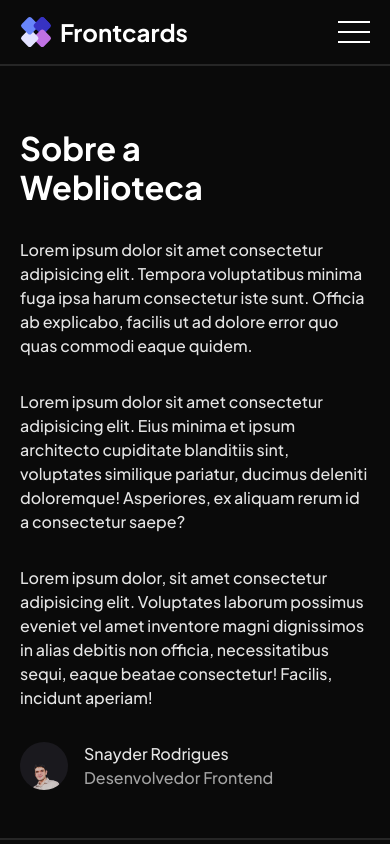
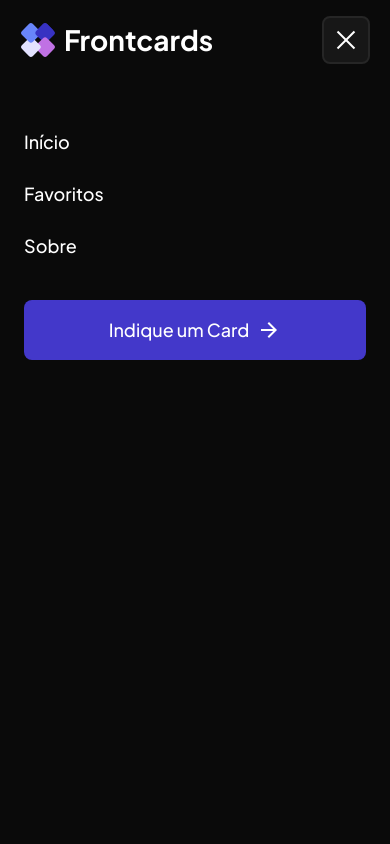
Before and after one commit to SnayderRodrigues/frontcards, a React (Vite) app: page /about in a window 390 px wide. Both pictures are taken after a click on the button 354 px from the left and 32 px from the top of the page. Shown: the top 844 px of the page. Built offline with nearby package versions, Linux system fonts and the light colour scheme.

Commit message:
feat: Add new menu to Header component

```diff
--- a/src/app/about/Page.jsx
+++ b/src/app/about/Page.jsx
@@ -7,7 +7,7 @@ const AboutPage = () => {
       <section className="font-medium">
         <div className="wrapper pt-32 sm:pt-36 lg:pt-36 xl:pt-40 pb-12 md:pb-16 lg:pb-24">
           <h1 className="mb-8 lg:mb-12">
-            Sobre a <br /> Weblioteca
+            Sobre <br /> Frontcards
           </h1>
           <div className="flex items-center gap-16">
             <div className="flex flex-col gap-8 text-base sm:text-lg lg:text-xl xl:text-2xl text-neutral-200 max-w-[60ch]">
--- a/src/components/Filter.jsx
+++ b/src/components/Filter.jsx
@@ -89,7 +89,27 @@ const Filter = ({
       </div>
       <div className="fixed bottom-4 left-0 right-0 z-50 flex md:hidden gap-2 bg-neutral-900 p-3 border-2 border-neutral-800 rounded-xl mx-5 sm:mx-8 shadow-4xl">
         <button
-          className={`w-full md:hidden flex items-center gap-2 font-semibold bg-neutral-800 p-3 rounded-lg`}
+          className={`w-full md:hidden flex items-center gap-2 font-semibold ${
+             selectedCategory === "Todos"
+              ? "bg-neutral-800"
+              : ""
+          } ${
+             selectedCategory === "Frontend"
+              ? "bg-indigo-700"
+              : ""
+          } ${
+             selectedCategory === "Design"
+              ? "bg-purple-600"
+              : ""
+          } ${
+             selectedCategory === "Aprendizado"
+              ? "bg-emerald-600"
+              : ""
+          } ${
+             selectedCategory === "Criadores"
+              ? "bg-rose-600"
+              : ""
+          } p-3 rounded-lg`}
           onClick={handleCategoryIsOpen}
         >
           <svg
--- a/src/components/Header.jsx
+++ b/src/components/Header.jsx
@@ -1,25 +1,34 @@
-import React from "react";
+import React, { useState } from "react";
 import { Link } from "react-router-dom";
 import Button from "./Button";
 import Logo from "/public/logotest.svg";
 
 const Header = () => {
+  const [openMenu, setOpenMenu] = useState(false);
+
+  const handleOpenMenu = () => {
+    setOpenMenu(!openMenu);
+  };
+
+  const handleMenuAction = () => {
+    setOpenMenu(!openMenu);
+    window.scrollTo({ top: 0 });
+  };
+
   const scrollToTop = () => window.scrollTo({ top: 0 });
 
   return (
     <header className="fixed z-50 w-full flex items-center justify-center bg-neutral-950 border-b-2 border-b-neutral-800">
       <nav className="wrapper flex items-center justify-between gap-4 py-4">
-        <a href="/" className="group flex items-center gap-2 xsm:gap-3">
-          <img src={Logo} alt="Logo" width={40} className="w-8 xsm:w-10" />
-          <div className="text-2xl xsm:text-3xl lg:text-4xl font-bold">
+        <a
+          href="/"
+          className="group relative z-50 flex items-center gap-2 xsm:gap-3"
+        >
+          <img src={Logo} alt="Logo" width={40} className="w-[36px] xsm:w-10" />
+          <div className="text-[28px] xsm:text-3xl lg:text-4xl font-bold">
             Frontcards
           </div>
         </a>
-        <button className="aspect-square w-8 xsm:w-10 relative flex flex-col items-center justify-center gap-2 md:hidden">
-          <div className="w-full h-[2px] bg-white"></div>
-          <div className="w-full h-[2px] bg-white"></div>
-          <div className="w-full h-[2px] bg-white"></div>
-        </button>
         <div className="hidden md:flex items-center gap-2 lg:gap-4 sm:text-lg lg:text-xl font-medium">
           <Link
             to="/"
@@ -47,6 +56,69 @@ const Header = () => {
             href="https://forms.gle/Rh2qCEwa7H3DAUQ26"
           />
         </div>
+        <button
+          className="aspect-square w-12 relative z-50 md:hidden flex flex-col items-center justify-center gap-[6px] bg-neutral-900 p-[10px] border-2 border-neutral-800 rounded-lg"
+          onClick={handleOpenMenu}
+        >
+          <div
+            className={`w-full h-[2px] bg-white ${
+              openMenu == false ? "" : "rotate-45 translate-y-2"
+            } transition-transform duration-300`}
+          ></div>
+          <div
+            className={`w-full h-[2px] bg-white ${
+              openMenu == false ? "" : "opacity-0"
+            } transition-opacity duration-300`}
+          ></div>
+          <div
+            className={`w-full h-[2px] bg-white ${
+              openMenu == false ? "" : "-rotate-45 -translate-y-2"
+            } transition-transform duration-300`}
+          ></div>
+        </button>
+        <div
+          className={`w-full h-full fixed z-40 top-0 left-0 md:hidden flex flex-col gap-6 bg-neutral-950 px-6 sm:px-8 pt-32 pb-8 transition-opacity duration-300 ${
+            openMenu ? "" : "opacity-0 select-none pointer-events-none"
+          }`}
+        >
+          <Link
+            to="/"
+            className="w-fit text-lg font-medium"
+            onClick={handleMenuAction}
+          >
+            Início
+          </Link>
+          <Link
+            to="/favorites"
+            className="w-fit text-lg font-medium"
+            onClick={handleMenuAction}
+          >
+            Favoritos
+          </Link>
+          <Link
+            to="/about"
+            className="w-fit text-lg font-medium"
+            onClick={handleMenuAction}
+          >
+            Sobre
+          </Link>
+          <a
+            href="https://forms.gle/Rh2qCEwa7H3DAUQ26"
+            target="_blank"
+            className="w-full md:hidden flex items-center justify-center gap-2 text-lg font-medium bg-indigo-700 px-5 py-4 rounded-lg mt-4"
+          >
+            <span className="shrink-0 xsm:mb-[2px]">Indique um Card</span>
+            <svg
+              xmlns="http://www.w3.org/2000/svg"
+              width="24px"
+              height="24px"
+              viewBox="0 -960 960 960"
+              fill="#fff"
+            >
+              <path d="M647-440H160v-80h487L423-744l57-56 320 320-320 320-57-56 224-224Z" />
+            </svg>
+          </a>
+        </div>
       </nav>
     </header>
   );
```
